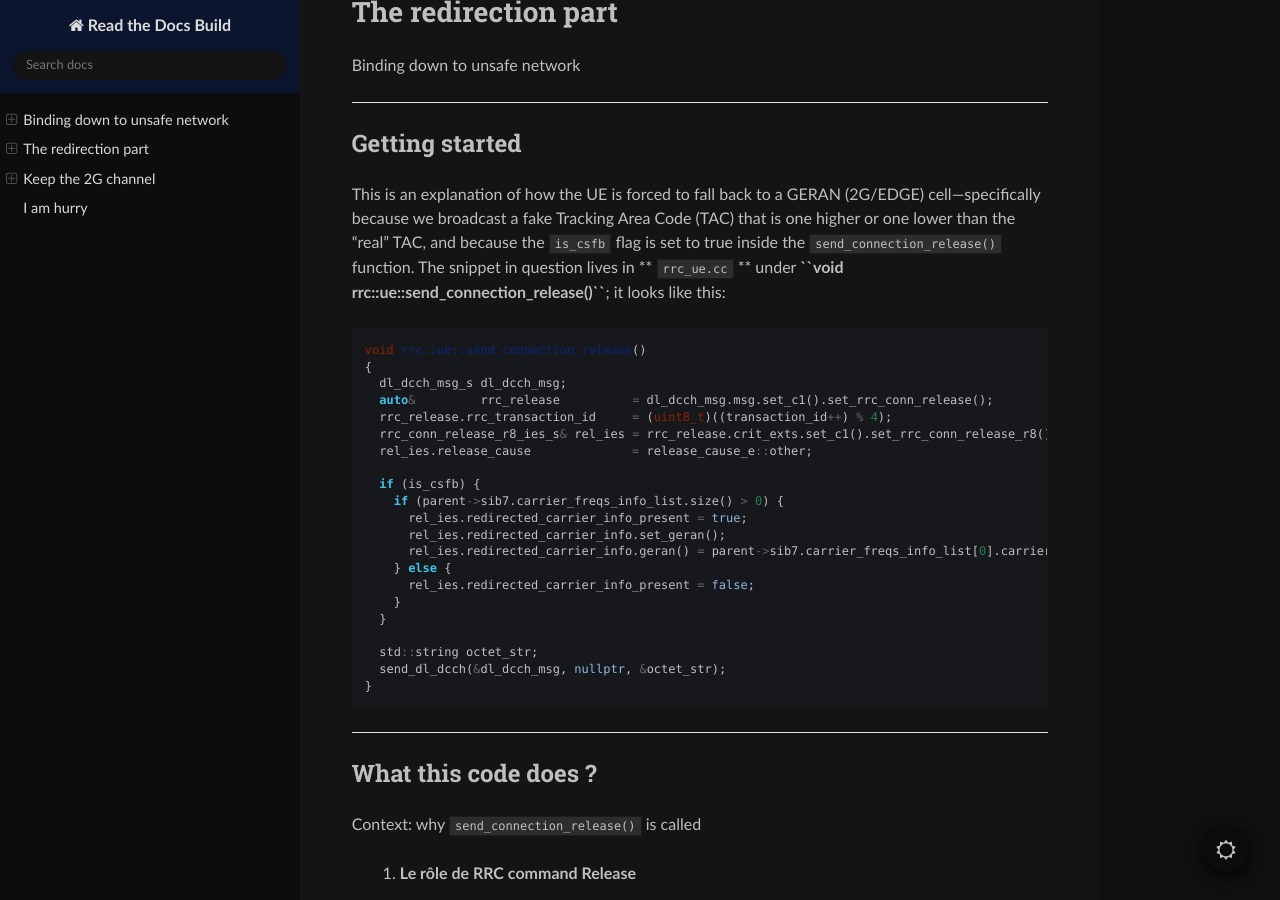
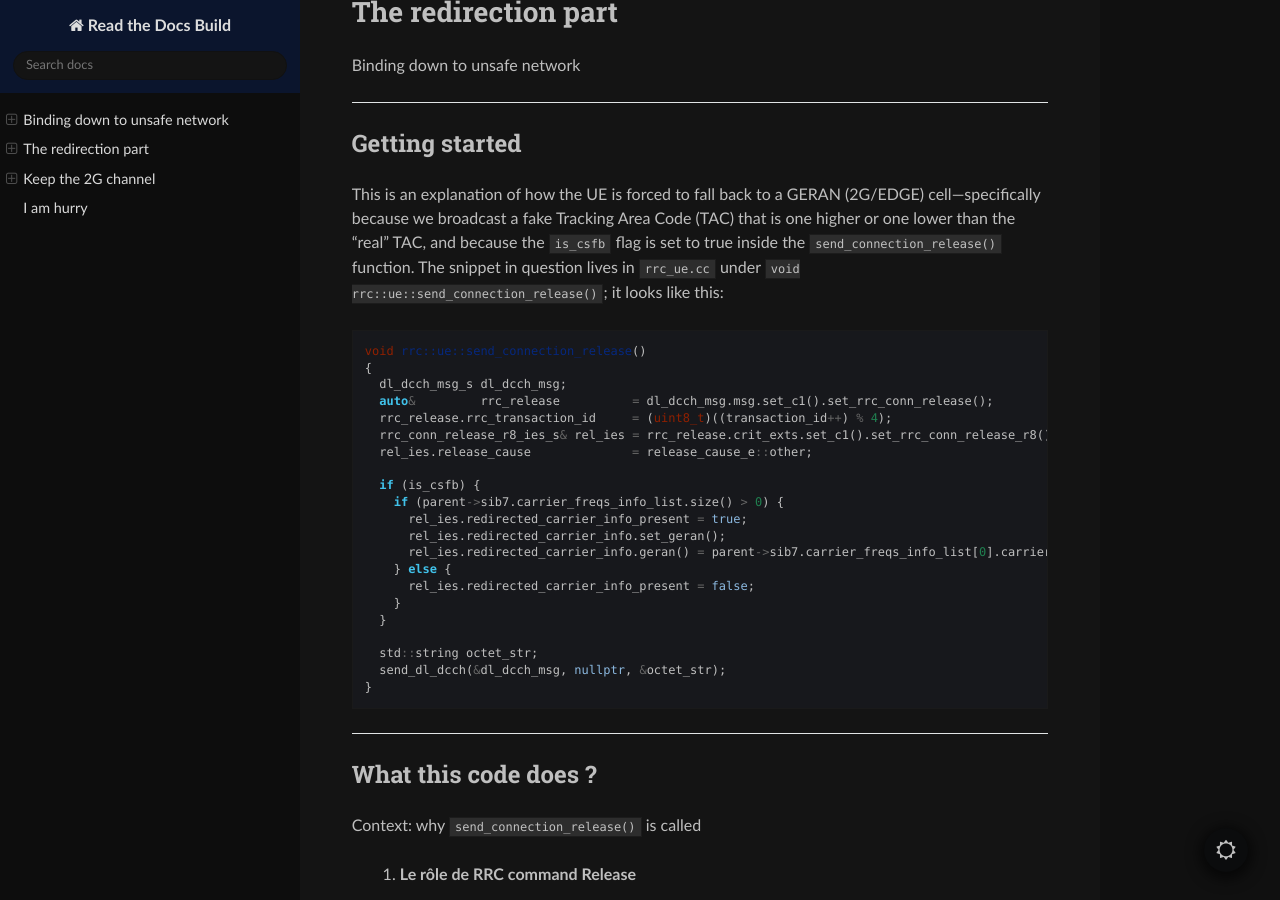
Before and after one commit to bbaranoff/binding-down-to-gsm, a Sphinx documentation site: the page built from docs/index.rst, in a window 1280 px wide and 900 px high, scrolled down 949 px. Built offline with Sphinx 7.4.7 and the Read the Docs theme 3.1.0, drawn with Linux system fonts in a browser that asks for light colours.

```diff
--- a/docs/index.rst
+++ b/docs/index.rst
@@ -49,7 +49,7 @@ back to a GERAN (2G/EDGE) cell—specifically because we broadcast a fake
 Tracking Area Code (TAC) that is one higher or one lower than the “real”
 TAC, and because the ``is_csfb`` flag is set to true inside the
 ``send_connection_release()`` function. The snippet in question lives in
-** ``rrc_ue.cc`` ** under **``void rrc::ue::send_connection_release()``**;
+``rrc_ue.cc`` under ``void rrc::ue::send_connection_release()``;
 it looks like this:
 
 .. code:: cpp
```
